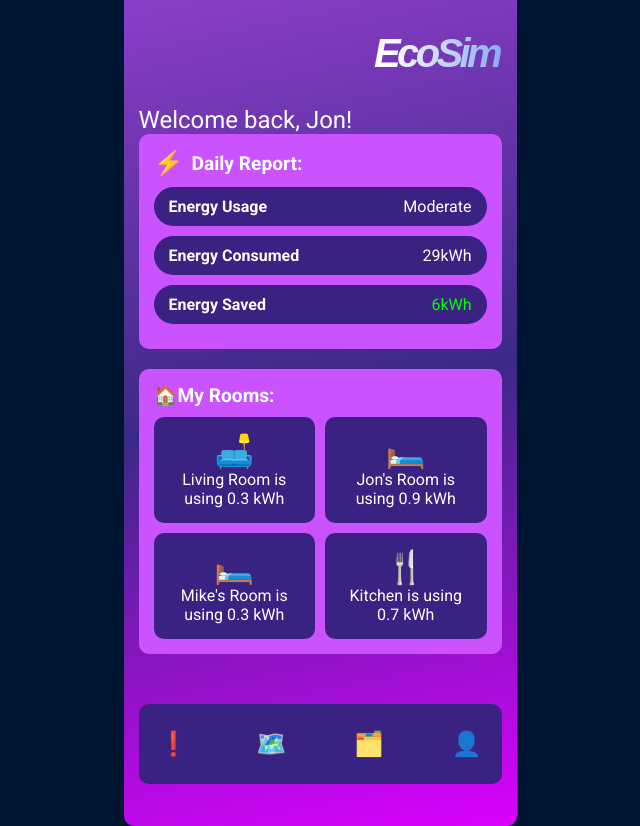
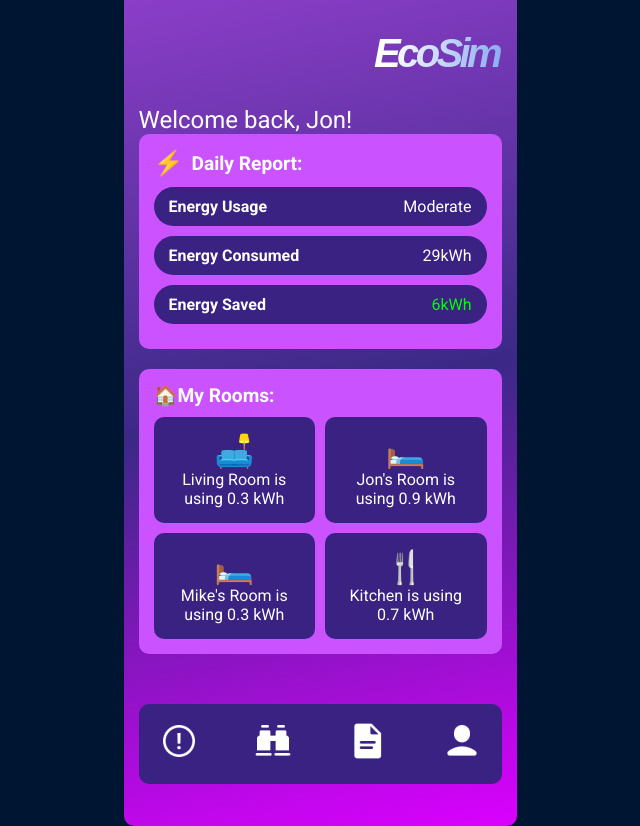
Before and after one commit to devikasharma04/EcoSIm, a website: page index.html in a window 1280 px wide. Shown: the whole page, without its empty margins (320-960 px from the left). Drawn offline with Linux system fonts and the light colour scheme; a web font is replaced by a local one.

Commit message:
replace icons with images

```diff
--- a/index.html
+++ b/index.html
@@ -71,10 +71,21 @@
 
     <!-- Bottom Navigation -->
     <nav class="bottom-nav">
-        <button class="nav-item" id="alert-icon" aria-label="Alerts">❗</button>
-        <button class="nav-item" id="map-icon" aria-label="Map">🗺️</button>
-        <button class="nav-item" id="file-icon" aria-label="Files">🗂️</button>
-        <button class="nav-item" id="profile-icon" aria-label="Profile">👤</button>
+        <button class="nav-item" id="alert-icon" aria-label="Alerts">
+            <img src="Assets/alertsicon-nav.png" alt="Alerts" class="nav-icon">
+        </button>
+
+        <button class="nav-item" id="map-icon" aria-label="Map">
+            <img src="Assets/houseviewicon-nav.png" alt="Map" class="nav-icon">
+        </button>
+
+        <button class="nav-item" id="file-icon" aria-label="Files">
+            <img src="Assets/reporticon-nav.png" alt="Files" class="nav-icon">
+        </button>
+
+        <button class="nav-item" id="profile-icon" aria-label="Profile">
+            <img src="Assets/usericon-nav.png" alt="Profile" class="nav-icon">
+        </button>
     </nav>
   </div>
   <script src="main.js"></script>
```
